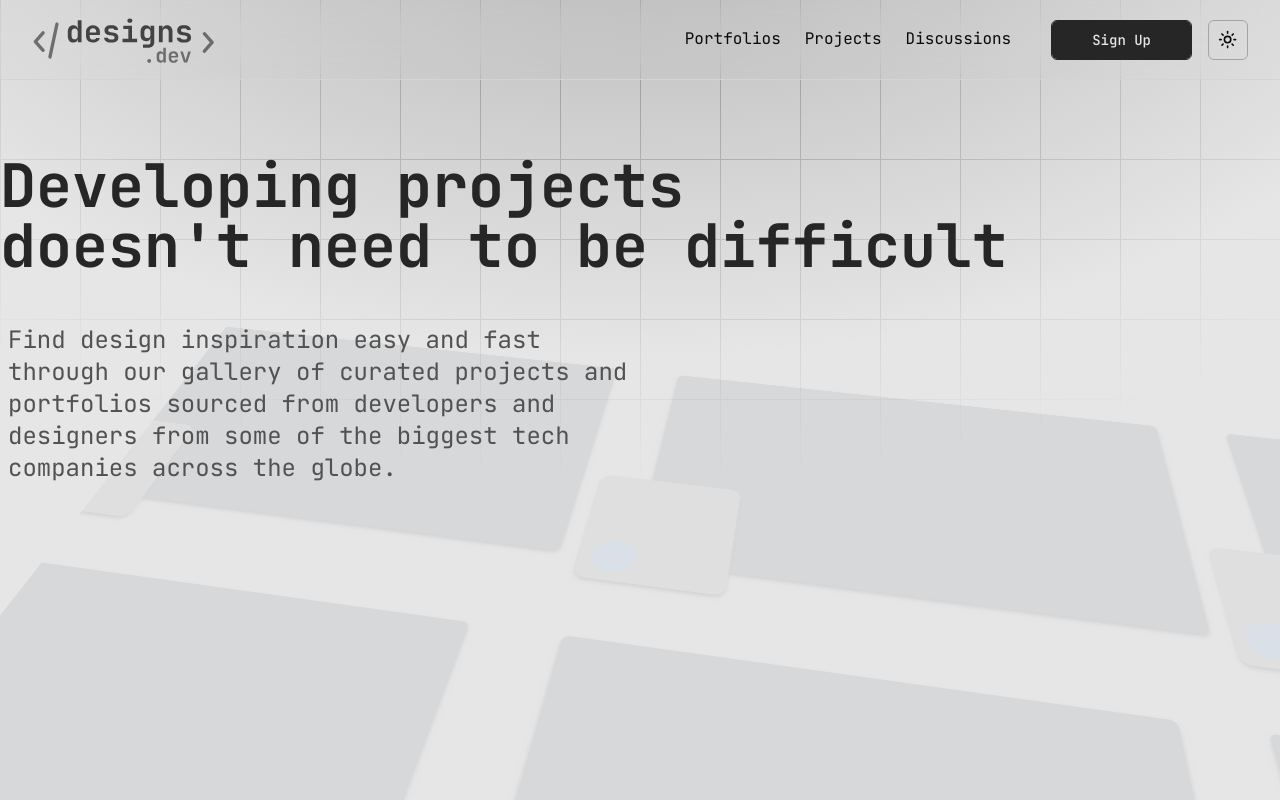
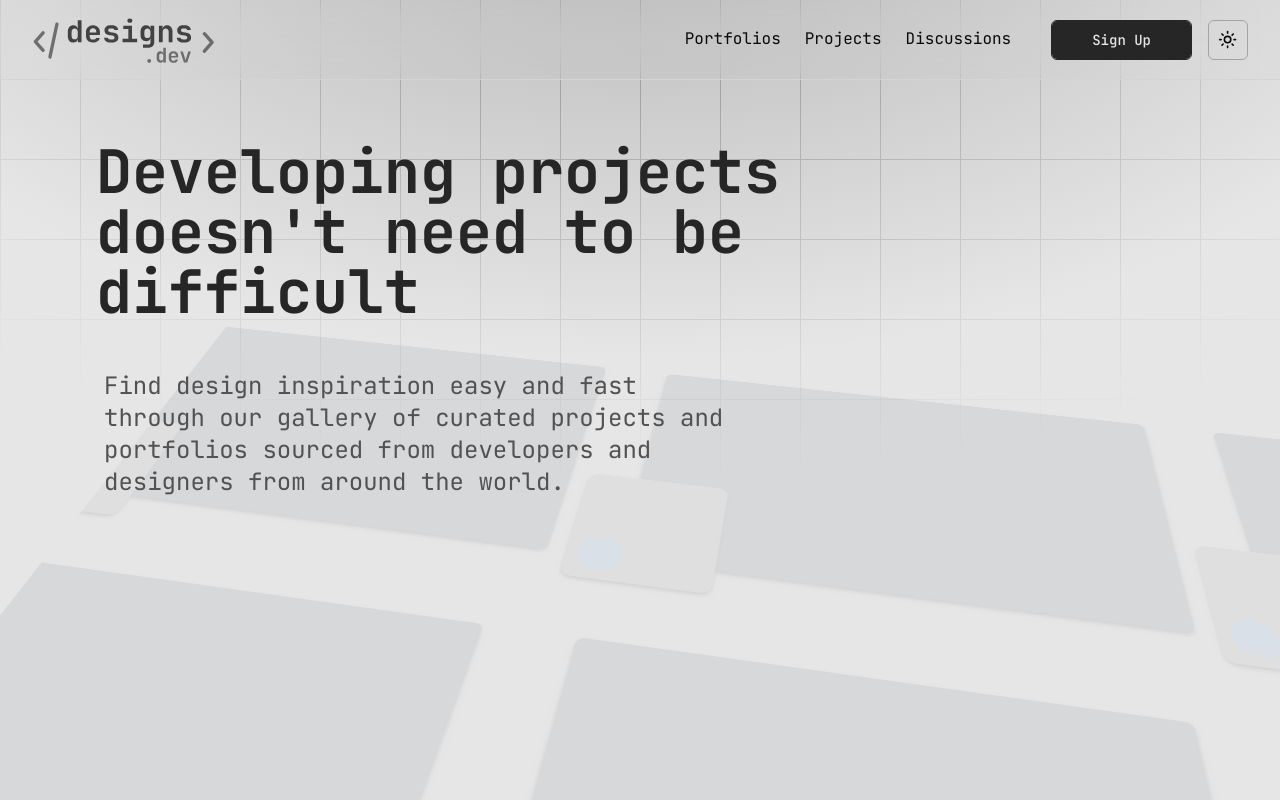
Before and after one commit to flexe-dev/web-client, a Next.js app in the folder client/: page / in a window 1280 px wide. Shown: the top 800 px of the page. Built offline with nearby package versions, Linux system fonts and the light colour scheme.

Commit message:
Updated Home Page Code Layout

```diff
--- a/client/app/page.tsx
+++ b/client/app/page.tsx
@@ -1,35 +1,26 @@
 import { Navbar } from "@/components/navbar";
+import FeaturedSnippets from "@/components/ui/FeaturedSnippets";
 import { BackgroundGrid } from "@/components/ui/GridBackground";
 import { CreationParallaxWrapper } from "@/components/ui/UserProjectHome/CreatorShowcase";
 import { Button } from "@/components/ui/button";
 export default function Home() {
-  const creations = [
-    { title: "a" },
-    { title: "b" },
-    { title: "c" },
-    { title: "d" },
-    { title: "e" },
-    { title: "f" },
-  ];
   return (
     <>
       <Navbar />
-
       <BackgroundGrid />
-
-      <CreationParallaxWrapper creations={creations}>
-        <div className="max-w-screen-lg h-full flex flex-col justify-center  z-[30]">
+      <CreationParallaxWrapper>
+        <div className=" px-12 lg:px-24 max-w-screen-lg h-full flex flex-col justify-center  z-[30]">
           <h1 className="text-3xl md:text-5xl lg:text-6xl font-bold text-neutral-800 dark:text-neutral-200 ">
             Developing projects <br /> doesn't need to be difficult
           </h1>
-          <h2 className="text-lg md:text-xl lg:text-2xl md:ml-2 mt-6 md:mt-12 max-w-screen-sm text-neutral-600 dark:text-neutral-400">
+          <h2 className="text-lg md:text-xl lg:text-2xl md:ml-2 mt-6 md:mt-12 max-w-screen-sm text-secondary-header">
             Find design inspiration easy and fast through our gallery of curated
             projects and portfolios sourced from developers and designers from
-            some of the biggest tech companies across the globe.
+            around the world.
           </h2>
         </div>
       </CreationParallaxWrapper>
-      <section className="h-screen"></section>
+      <FeaturedSnippets />
     </>
   );
 }
```
